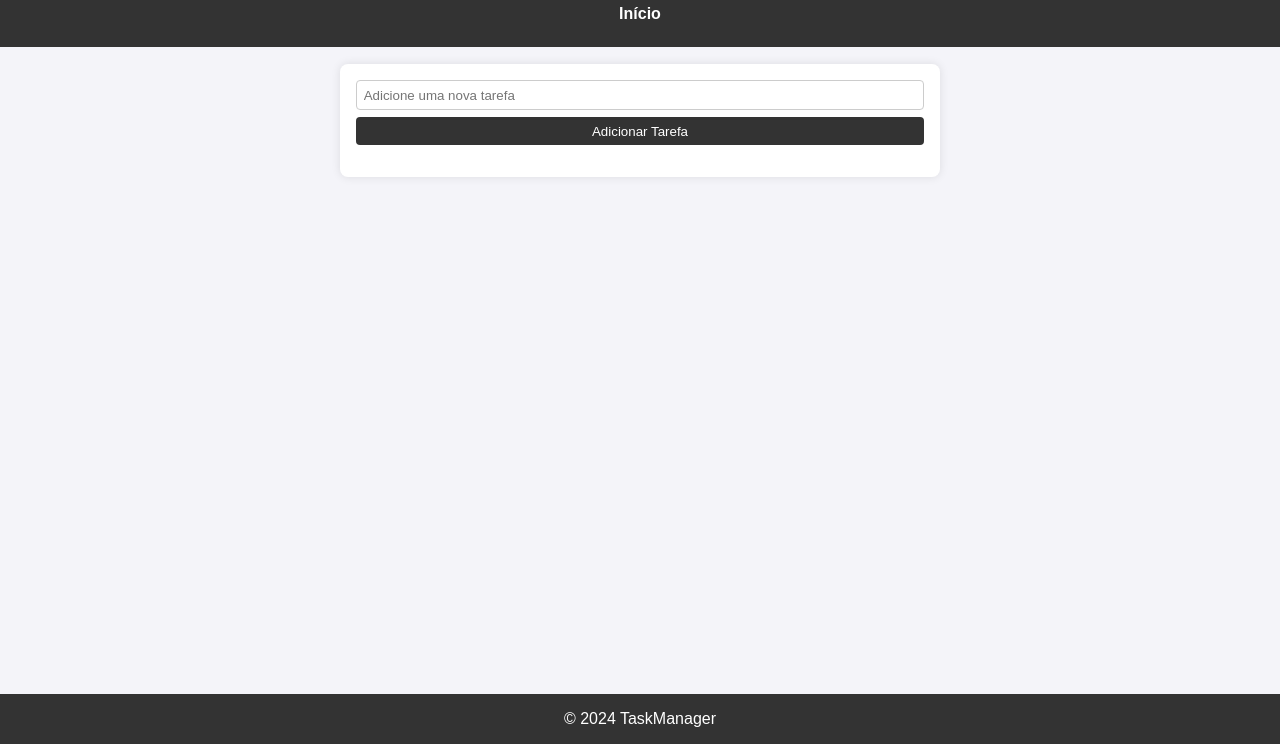
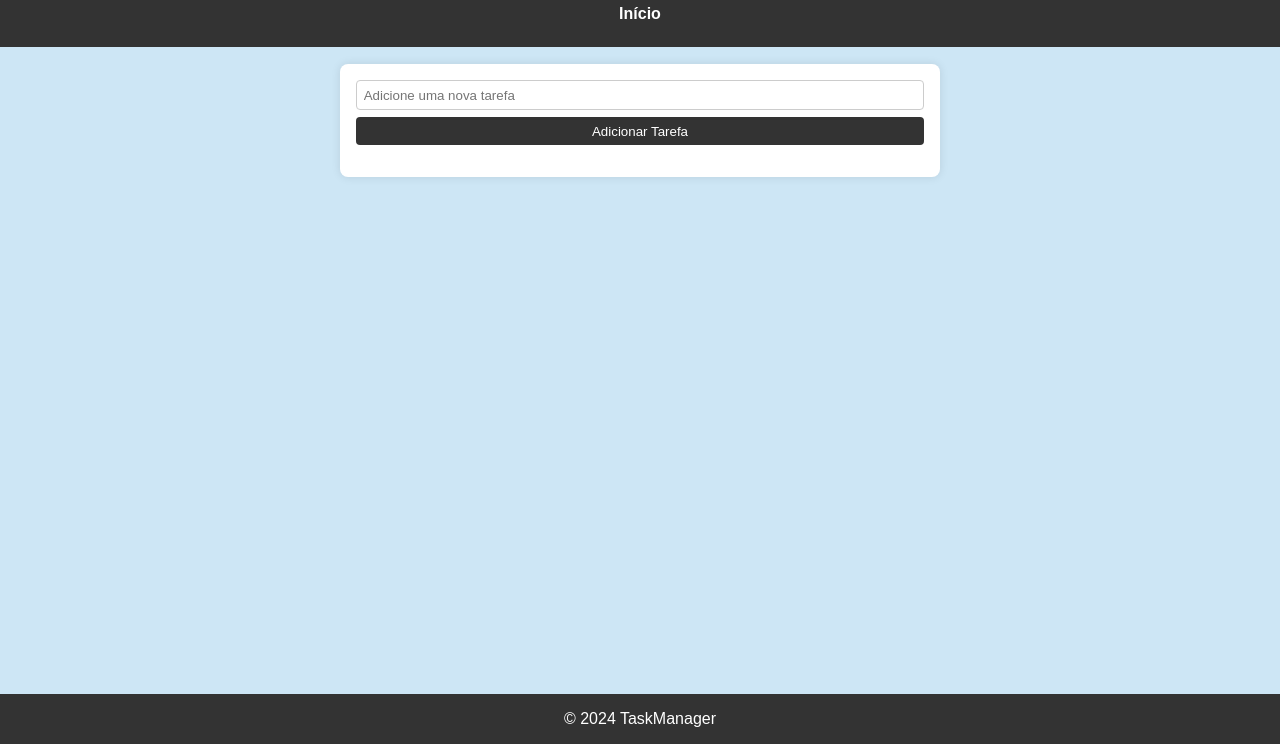
Before and after one commit to mucarii/TaskManager, a plain HTML site: page index.html in a window 1280 px wide. Shown: the part 56-800 px from the top of the page. Drawn offline with Linux system fonts and the light colour scheme.

Commit message:
alteracao da cor background do body

```diff
--- a/styles.css
+++ b/styles.css
@@ -12,7 +12,7 @@ body {
     align-items: center;
     justify-content: flex-start;
     min-height: 100vh;
-    background-color: #f4f4f9;
+    background-color: #cde6f5;
 }
 
 /* Cabeçalho e Rodapé */
```
